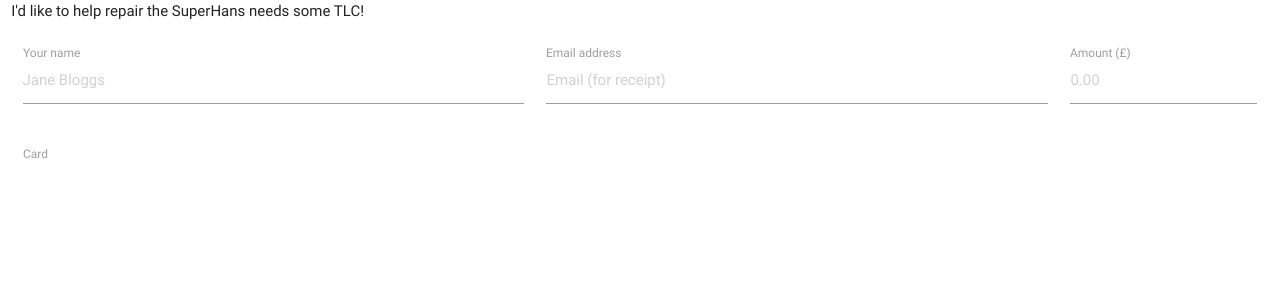
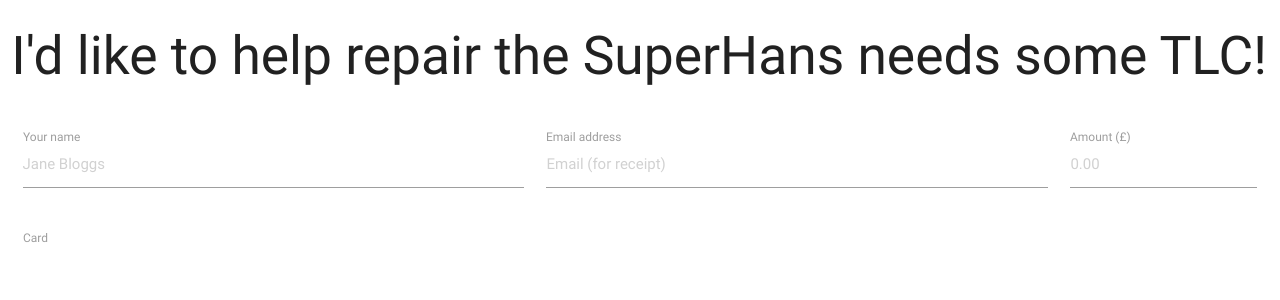
Before and after one commit to superhansrepair/superhansrepair.github.io, a Jekyll site: the page built from form.html, in a window 1280 px wide. Shown: the top 300 px of the page. Built offline with Jekyll 4.4.1, drawn with Linux system fonts in a browser that asks for light colours.

```diff
--- a/_includes/payment-form.html
+++ b/_includes/payment-form.html
@@ -2,7 +2,7 @@
   <form class="col s12">
     <div class="row">
         <input id="description" type="hidden" name = "description" class="validate">
-        <div class = "h2">I'd like to help repair the {{page.title}}</div>
+        <h2>I'd like to help repair the {{page.title}}</h2>
     </div>
     <div class="row">
       <div class="input-field col s5">
```
